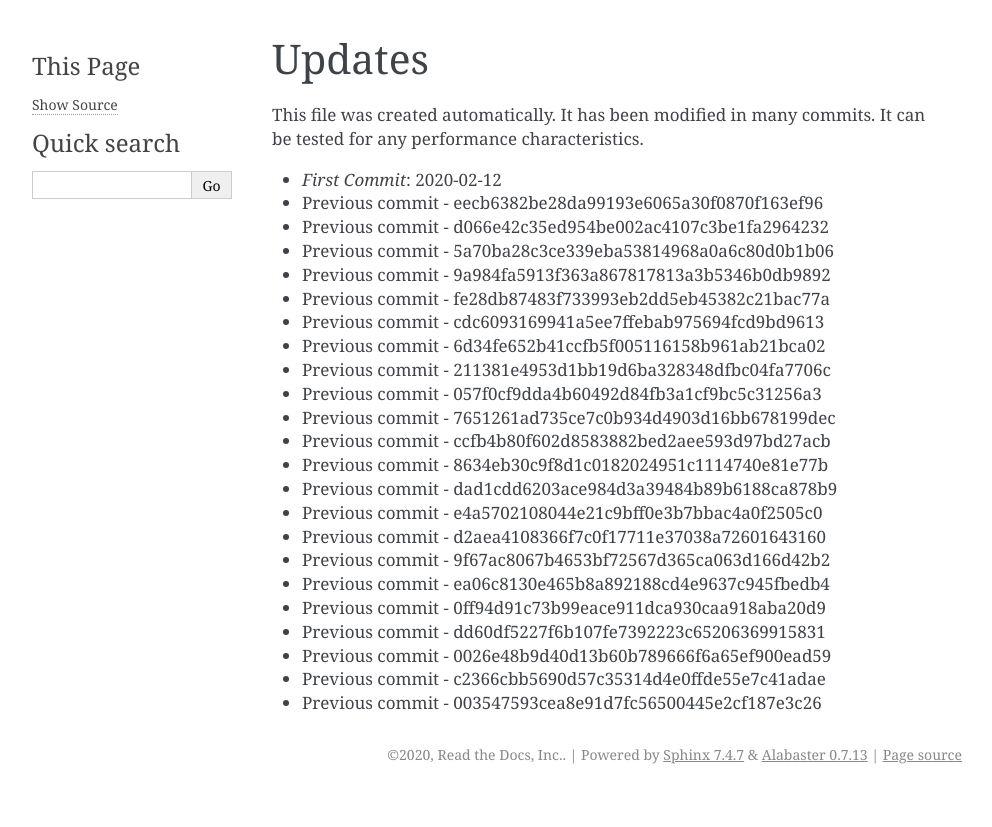
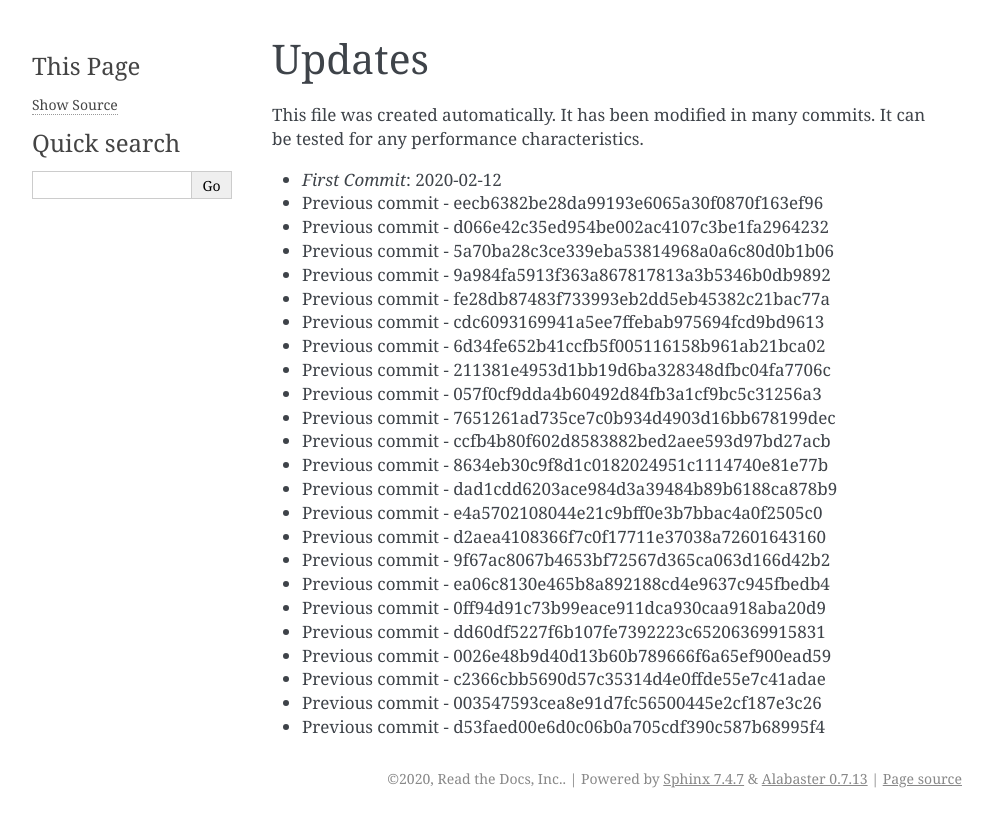
Before and after one commit to readthedocs/rtd-git-stresstest, a Sphinx documentation site: the page built from docs/updates.rst, in a window 1280 px wide. Shown: the top 827 px of the page, without its empty margins (148-1140 px from the left). Built offline with Sphinx 7.4.7, drawn with Linux system fonts in a browser that asks for light colours.

Commit message:
Generating commit from previous: d53faed00e6d0c06b0a705cdf390c587b68995f4

```diff
--- a/docs/updates.rst
+++ b/docs/updates.rst
@@ -28,3 +28,4 @@ It can be tested for any performance characteristics.
 * Previous commit - 0026e48b9d40d13b60b789666f6a65ef900ead59
 * Previous commit - c2366cbb5690d57c35314d4e0ffde55e7c41adae
 * Previous commit - 003547593cea8e91d7fc56500445e2cf187e3c26
+* Previous commit - d53faed00e6d0c06b0a705cdf390c587b68995f4
```
